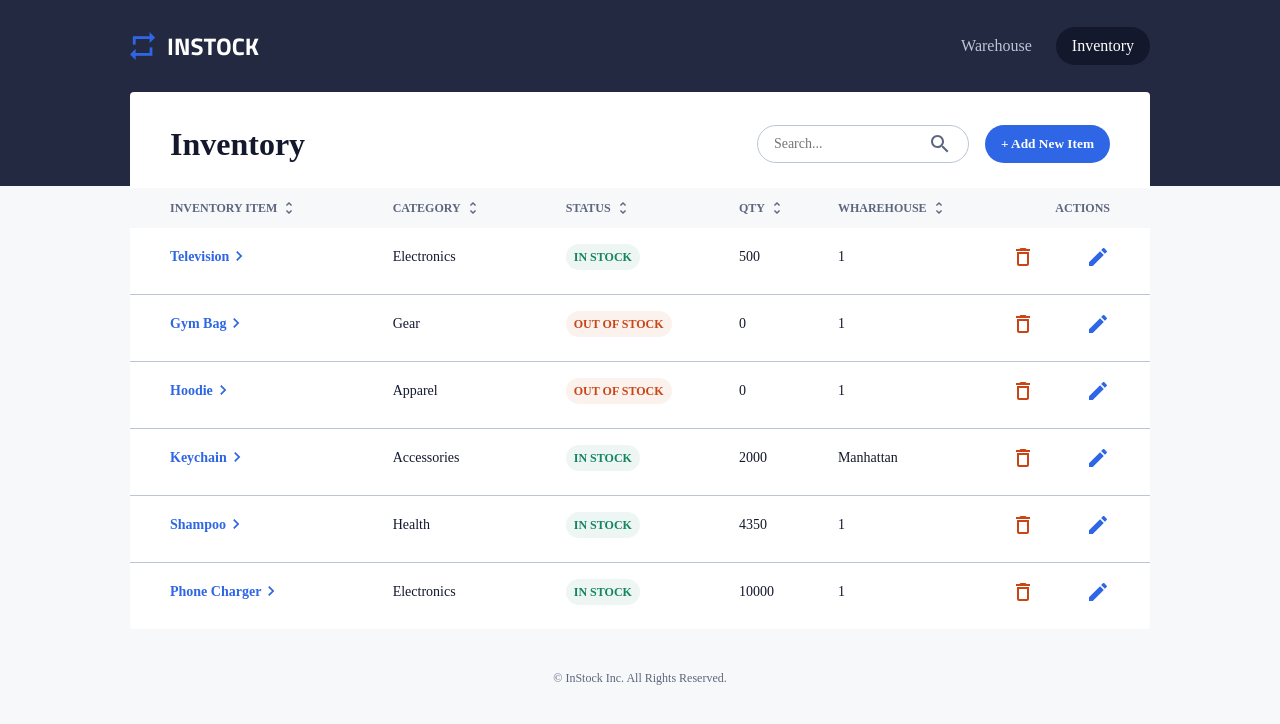
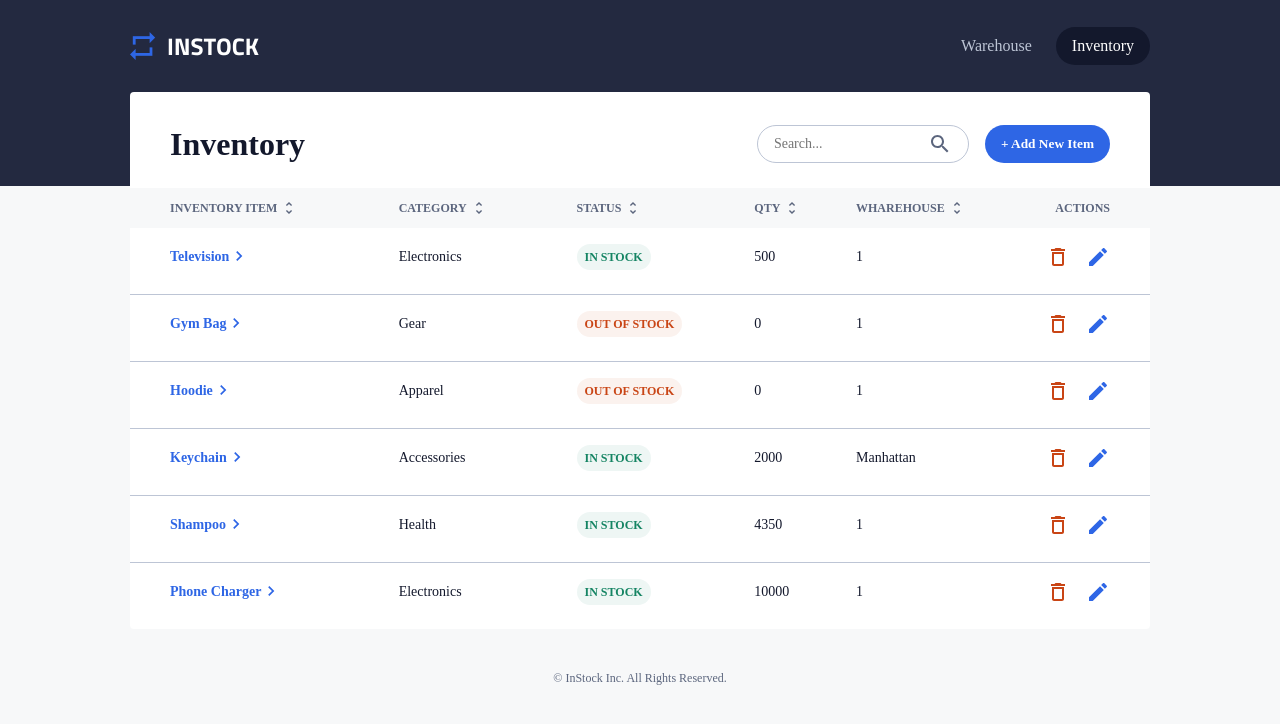
Before and after one commit to sunshineagoo17/group-four-instock, a React (Create React App) app: page /inventory in a window 1280 px wide. Shown: the top 724 px of the page. Built offline with nearby package versions, Linux system fonts and the light colour scheme; a web font is replaced by a local one.

Commit message:
change width and justify content for action column

```diff
--- a/src/components/InventoryItemDetails/InventoryItemDetails.scss
+++ b/src/components/InventoryItemDetails/InventoryItemDetails.scss
@@ -61,8 +61,10 @@
       justify-content: space-between;
 
       @include for-tablet {
+        justify-content: end;
         gap: sizeIncrement(4);
         flex-wrap: nowrap;
+
       }
     }
 
@@ -120,7 +122,7 @@
             width: 70%;
         }
         &:nth-of-type(6){
-            width: 40%;
+            width: 30%;
         }
         order: 4;
     }
--- a/src/components/InventoryList/InventoryList.jsx
+++ b/src/components/InventoryList/InventoryList.jsx
@@ -79,6 +79,7 @@ const InventoryList = () => {
           + Add New Item
         </button>
       </div>
+      <div className="divider hide-tablet"></div>
       <div className="inventory-list__filter list-padding-side">
         <div className="inventory-list__filter_cell txt-slate txt-table txt-bold">INVENTORY ITEM <img className='icon' src={sortIcon} alt="sort icon" /></div>
         <div className="inventory-list__filter_cell txt-slate txt-table txt-bold">CATEGORY <img className='icon' src={sortIcon} alt="sort icon" /></div>
--- a/src/components/InventoryList/InventoryList.scss
+++ b/src/components/InventoryList/InventoryList.scss
@@ -78,7 +78,7 @@
                   width: 70%;
               }
               &:nth-of-type(6){
-                  width: 40%;
+                  width: 30%;
                   justify-content: end;
               }
 
@@ -99,3 +99,9 @@
     @include padding(side, sizeIncrement(10));
   }
 }
+
+@include for-tablet{
+  .hide-tablet{
+    display: none;
+  }
+}
```
